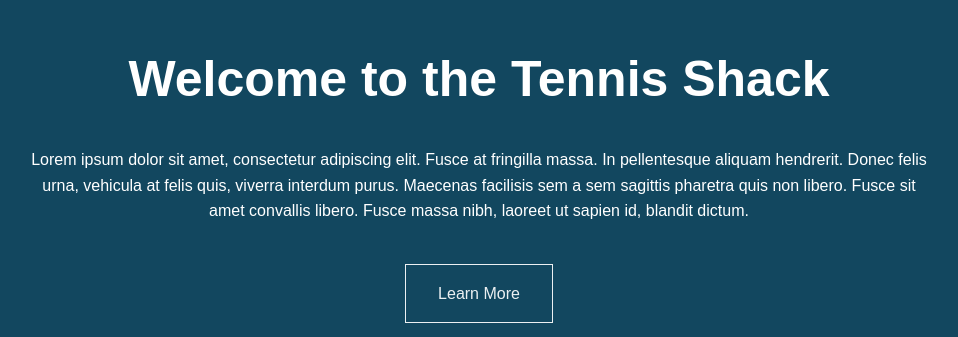
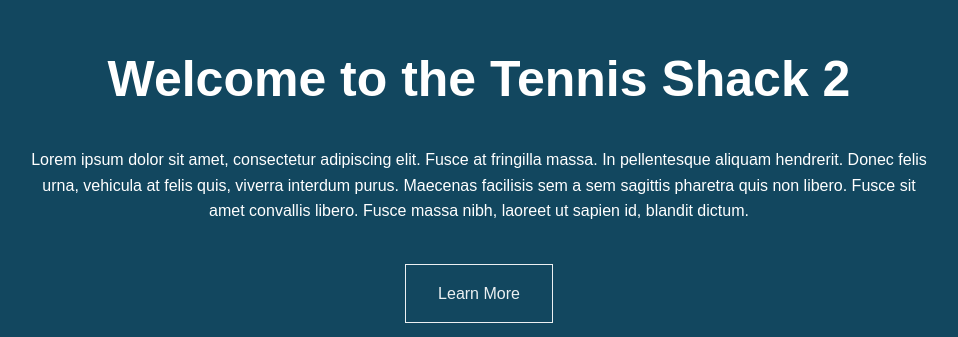
Before and after one commit to mspriggs/tennisshack, a plain HTML site: page index.html in a window 1280 px wide. Shown: the part 153-490 px from the top of the page, without its empty margins (161-1119 px from the left). Drawn offline with Linux system fonts and the light colour scheme.

Commit message:
Changed title

```diff
--- a/index.html
+++ b/index.html
@@ -3,12 +3,12 @@
 
   <head>
     <link rel="stylesheet" href="stylesplash.css">
-    <title>Tennis Shack</title>
+    <title>Tennis Shack 2</title>
   </head>
 
   <body>
     <header id="showcase">
-      <h1>Welcome to the Tennis Shack</h1>
+      <h1>Welcome to the Tennis Shack 2</h1>
     </header>
     <div id="content" class="container">
       Lorem ipsum dolor sit amet, consectetur adipiscing elit. Fusce at fringilla massa. In pellentesque aliquam hendrerit. Donec felis urna, vehicula at felis quis, viverra interdum purus. Maecenas facilisis sem a sem sagittis pharetra quis non libero. Fusce sit amet convallis libero. Fusce massa nibh, laoreet ut sapien id, blandit dictum.
```
